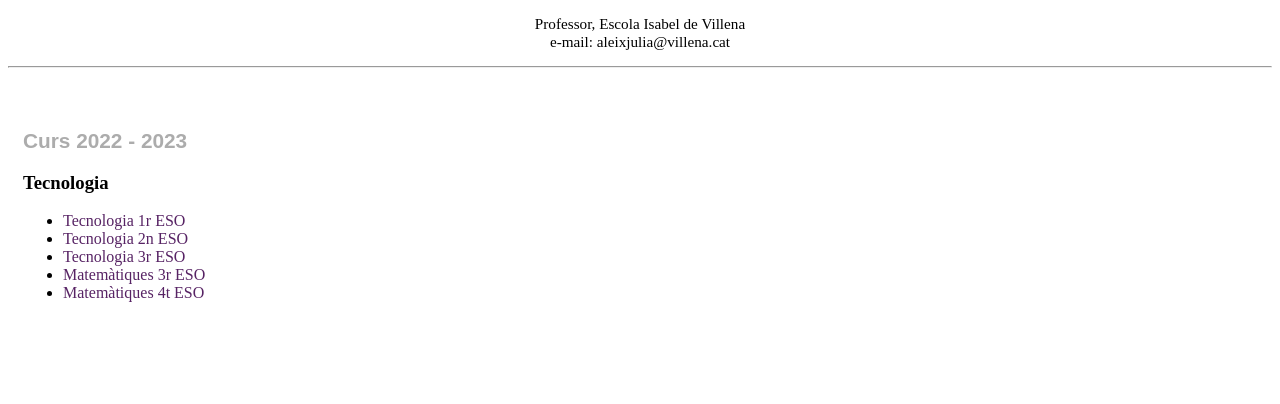
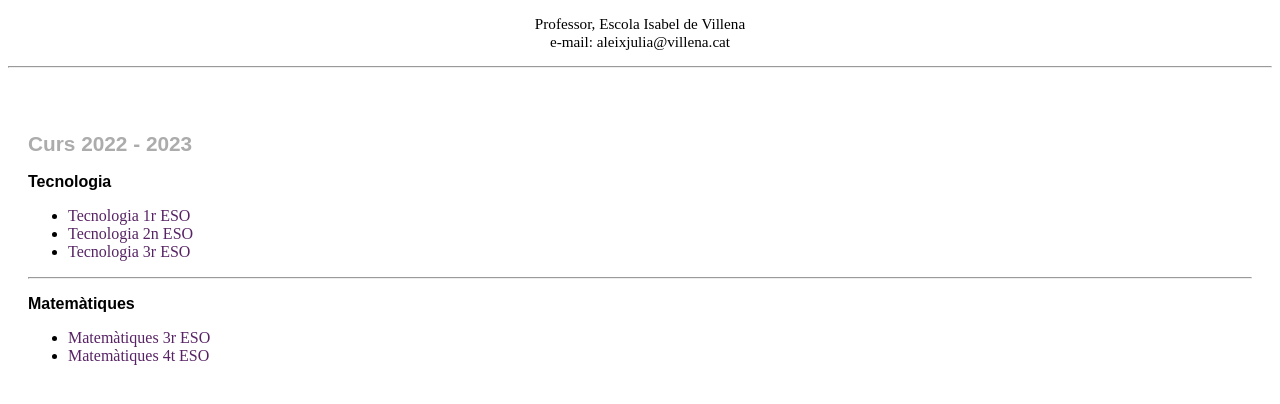
Before and after one commit to ajuliaest/ajuliaest.github.io, a plain HTML site: page index.html in a window 1280 px wide. Shown: the part 44-448 px from the top of the page. Drawn offline with Linux system fonts and the light colour scheme.

Commit message:
New css style

```diff
--- a/index.html
+++ b/index.html
@@ -27,7 +27,7 @@
    Curs 2022 - 2023
   </h2></p>
 
-  <h3>Tecnologia</h3>
+  <h3 class="subsubtitle" style="text-align: left">Tecnologia</h3>
   <ul style="text-align: left; color: rgb(0,0,0)">
    <li>
     <a href="2022-2023/tecno1r/tecno_1r.html">Tecnologia 1r ESO</a>
@@ -38,7 +38,13 @@
    <li>
     <a href="2022-2023/tecno3r/tecno_3r.html">Tecnologia 3r ESO</a>
    </li>
-   <li>
+  </ul>
+
+  <hr />
+
+  <h3 class="subsubtitle" style="text-align: left">Matemàtiques</h3>
+  <ul style="text-align: left; color: rgb(0,0,0)">
+  <li>
     <a href="2022-2023/mates3r/mates_3r.html">Matemàtiques 3r ESO</a>
    </li>
    <li>
--- a/style.css
+++ b/style.css
@@ -1,5 +1,5 @@
 #container{
-    margin: 15px
+    margin: 20px
 }
 
 .subtitle {
@@ -7,6 +7,13 @@
 	font-weight: bold;
 	font-size: 1.3em;
 	color: rgb(172, 172, 172);
+}
+
+.subsubtitle {
+    font-family: sans-serif, Sans, Arial, Helvetica;
+	font-weight: bold;
+	font-size: 1em;
+	color: rgb(0, 0, 0);
 }
 
 a {
```
